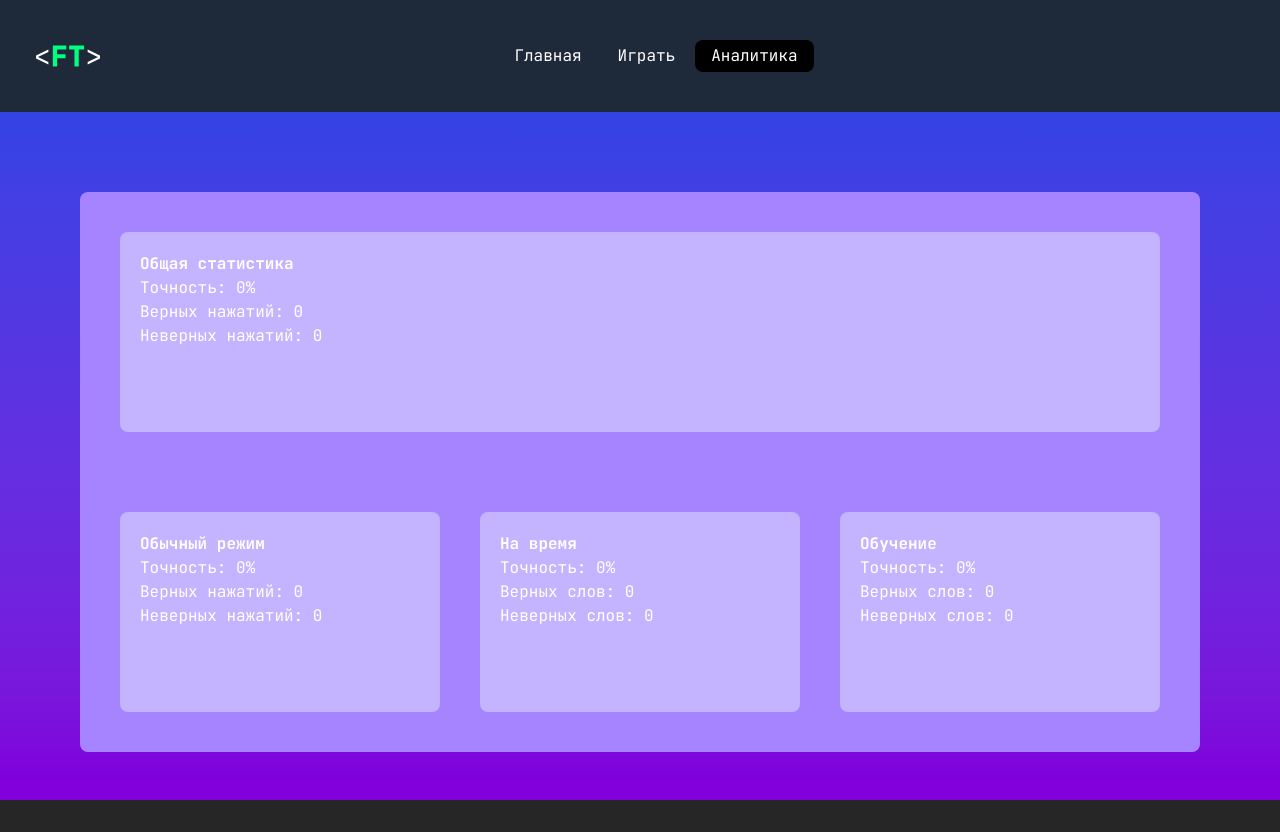
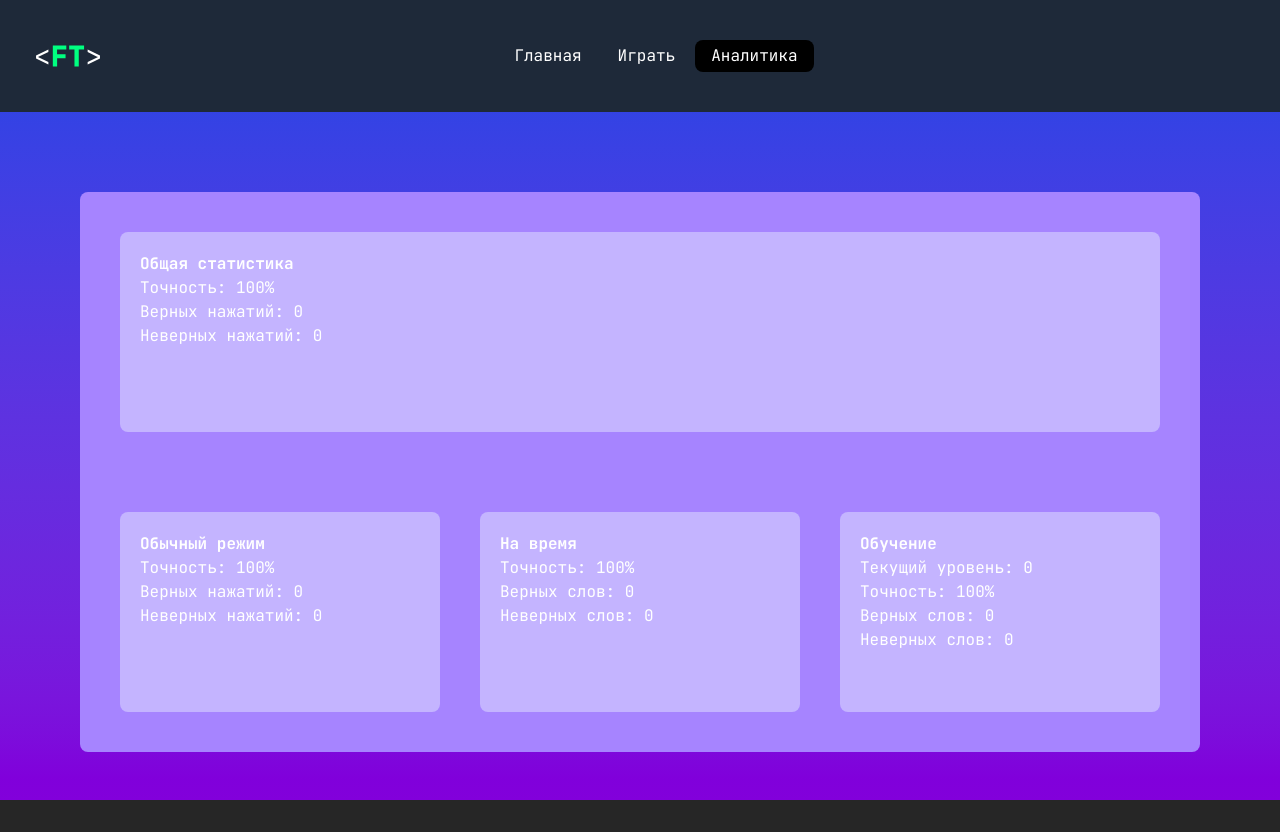
Before and after one commit to AlexandrGonin/FastType, a Svelte app: page / in a window 1280 px wide. Both pictures are taken after a click on the button "Аналитика". Built offline with nearby package versions, Linux system fonts and the light colour scheme.

Commit message:
fix bugs

```diff
--- a/src/Analytics.svelte
+++ b/src/Analytics.svelte
@@ -14,10 +14,14 @@
   );
 
   let correctClicksLearning = $state(
-    Number(localStorage.getItem("correctClicksLearing")) ?? 0,
+    Number(localStorage.getItem("correctClicksLearning")) ?? 0,
   );
   let incorrectClicksLearning = $state(
     Number(localStorage.getItem("incorrectClicksLearning")) ?? 0,
+  );
+
+  let levelLearning = $state(
+    Number(localStorage.getItem("levelLearning")) ?? 0,
   );
 
   let accuracyCommon = Math.round(
@@ -43,7 +47,7 @@
     <b> Общая статистика </b><br />
     Точность: {#if !Number.isNaN(correctClicks / (correctClicks + incorrectClicks))}
       {Math.round(100 * (correctClicks / (correctClicks + incorrectClicks)))}
-    {:else}0{/if}%
+    {:else}100{/if}%
     <br />
     Верных нажатий: {correctClicks} <br />
     Неверных нажатий: {incorrectClicks}
@@ -57,7 +61,7 @@
             (correctClicksCommon /
               (correctClicksCommon + incorrectClicksCommon)),
         )}
-      {:else}0{/if}%
+      {:else}100{/if}%
       <br />
       Верных нажатий: {correctClicksCommon} <br />
       Неверных нажатий: {incorrectClicksCommon}
@@ -68,20 +72,21 @@
         {Math.round(
           100 * (correctClicksTime / (correctClicksTime + incorrectClicksTime)),
         )}
-      {:else}0{/if}%
+      {:else}100{/if}%
       <br />
       Верных слов: {correctClicksTime} <br />
       Неверных слов: {incorrectClicksTime}
     </div>
     <div class="bg-violet-300 w-full h-50 rounded-lg p-5">
       <b> Обучение </b><br />
+      Текущий уровень: {levelLearning} <br />
       Точность: {#if !Number.isNaN(accuracyLearning)}
         {Math.round(
           100 *
             (correctClicksLearning /
               (correctClicksLearning + incorrectClicksLearning)),
         )}
-      {:else}0{/if}%
+      {:else}100{/if}%
       <br />
       Верных слов: {correctClicksLearning} <br />
       Неверных слов: {incorrectClicksLearning}
--- a/src/Learning.svelte
+++ b/src/Learning.svelte
@@ -24,6 +24,16 @@
   let input = $state("");
   let level = $state(Number(localStorage.getItem("levelLearning")) ?? 1);
 
+  let correctClicks = $state(
+    Number(localStorage.getItem("correctClicksLearning")) ?? 0,
+  );
+  let incorrectClicks = $state(
+    Number(localStorage.getItem("incorrectClicksLearning")) ?? 0,
+  );
+
+  if (!level) {
+    level = 1;
+  }
   if (level == 1) {
     words = words1;
   }
@@ -53,8 +63,18 @@
   if (score) {
     score -= 1;
   }
+  if (correctClicks) {
+    correctClicks -= 1;
+  }
   $effect(() => localStorage.setItem("levelLearning", level.toString()));
   $effect(() => localStorage.setItem("scoreLearning", score.toString()));
+
+  $effect(() =>
+    localStorage.setItem("correctClicksLearning", correctClicks.toString()),
+  );
+  $effect(() =>
+    localStorage.setItem("incorrectClicksLearning", incorrectClicks.toString()),
+  );
 
   $effect(() => {
     if (Math.round((100 * score) / words.length) >= 100) {
@@ -69,10 +89,12 @@
       currentWord = words[score];
       input = "";
       score += 1;
+      correctClicks += 1;
     }
     if (!currentWord.startsWith(input)) {
       input = "";
       isCorrectLetter = false;
+      incorrectClicks += 1;
     }
     if (words.length - score) {
     }
```
